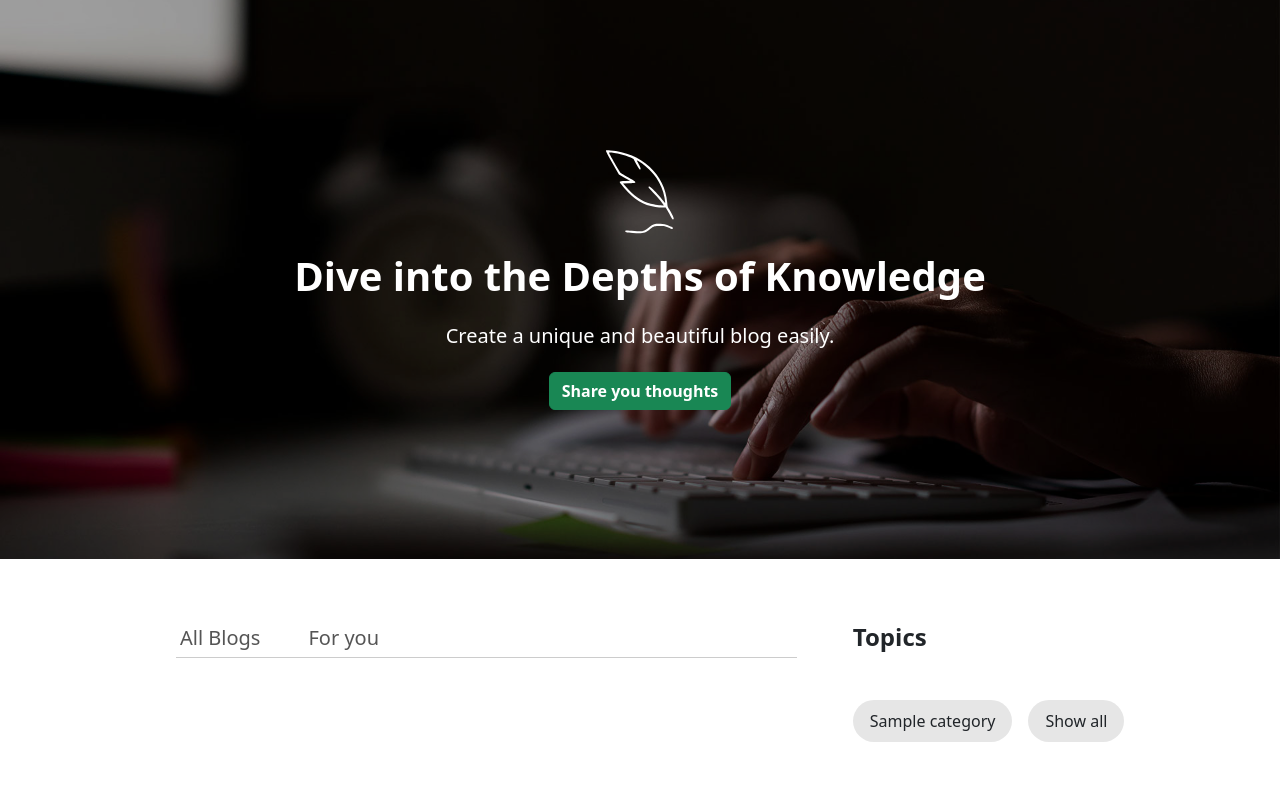
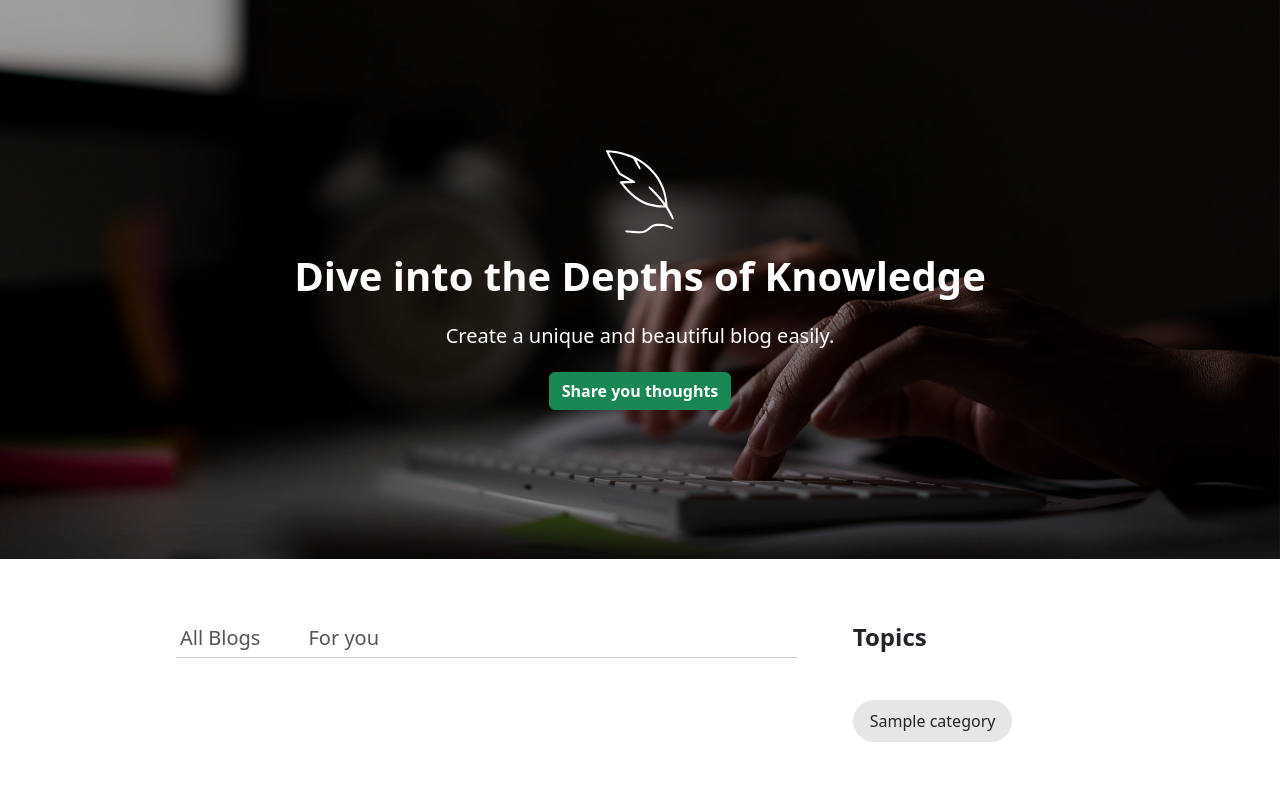
Before and after one commit to NagarajMurgod/BlogWebsite, a Django app: template MyBlog/home/templates/home.html in a window 1280 px wide. Shown: the part 108-898 px from the top of the page. Run offline with Django 5.2, Linux system fonts and the light colour scheme; the template is opened without the code that fills it: most values are stand-ins (such as "Sample title", 1, 10 or a date in 2020); some web fonts are replaced.

Commit message:
updating readme.md

```diff
--- a/MyBlog/home/templates/home.html
+++ b/MyBlog/home/templates/home.html
@@ -53,9 +53,8 @@
 
             <div class="mx-2 d-flex gap-3 flex-wrap" >
                 {% for category in object_list %}
-                <button style="background-color: #e6e6e6" class="btn py-2 px-3 rounded-pill" onclick="getBlogs({{category.id}})">{{category|capfirst }}</button>
+                <a href="{% url 'category_blogs' category %}" style="background-color: #e6e6e6" class="btn py-2 px-3 rounded-pill">{{category|capfirst }}</a>
                 {% endfor %}
-                <button style="background-color: #e6e6e6" class="btn py-2 px-3 rounded-pill" onclick="get_all_blogs()">Show all</button>
             </div>
         </div>
     </div>
```
Also changed, not shown: README.md, images/front_end6.png (added).
